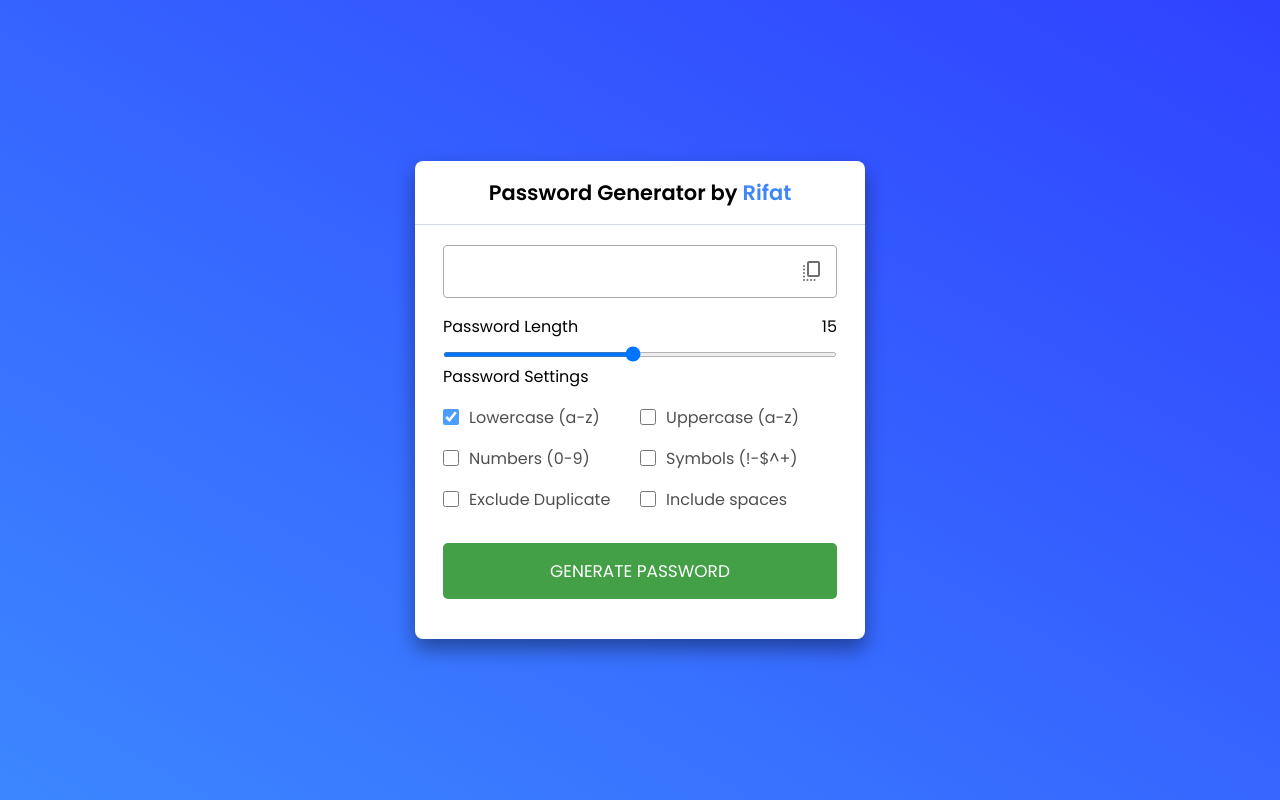
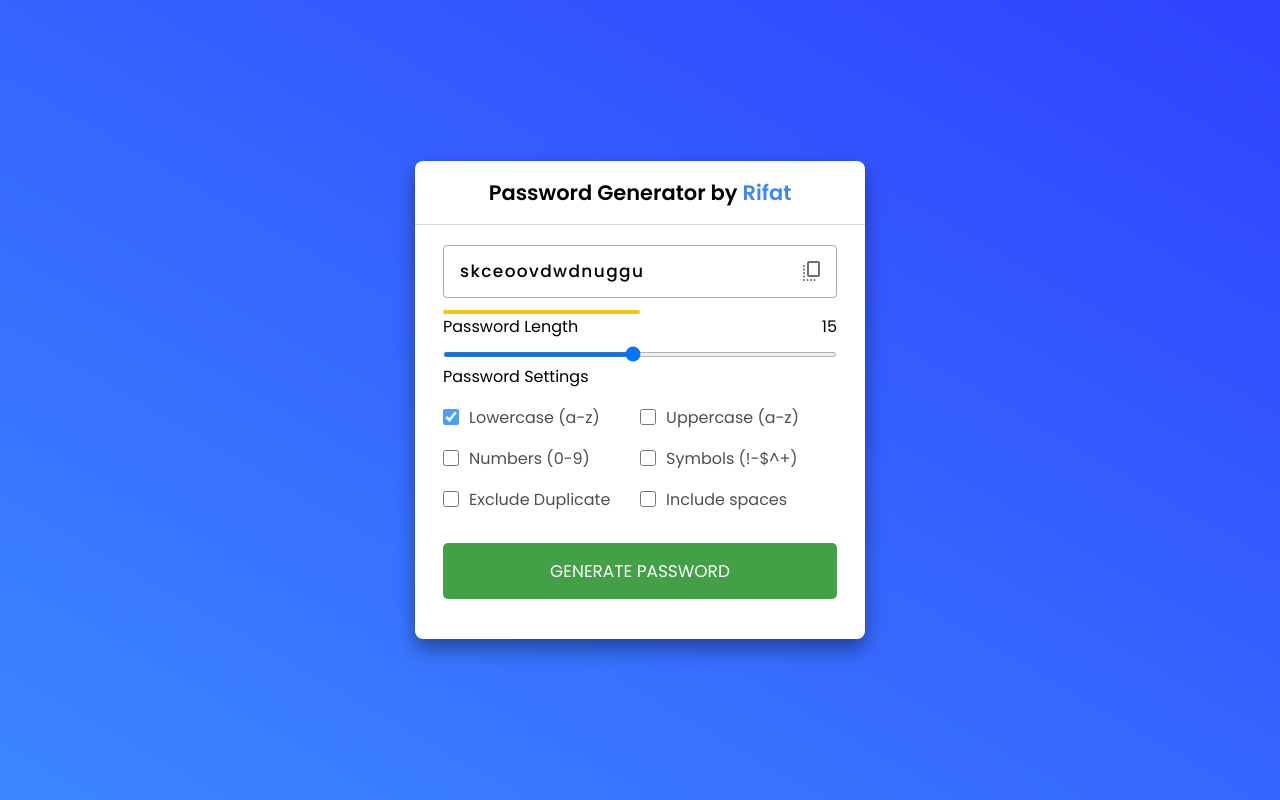
Before and after one commit to ripet00/password_generator, a plain HTML site: page index.html in a window 1280 px wide. Both pictures are taken after a click on the element "copy_all". Drawn offline with nearby package versions, Linux system fonts and the light colour scheme.

Commit message:
fixing the javascript

```diff
--- a/index.html
+++ b/index.html
@@ -50,7 +50,7 @@
               <label for="symbols">Symbols (!-$^+)</label>
             </li>
             <li class="option">
-              <input type="checkbox" id="ext-duplicate" />
+              <input type="checkbox" id="exc-duplicate" />
               <label for="exc-duplicate">Exclude Duplicate</label>
             </li>
             <li class="option">
--- a/script.js
+++ b/script.js
@@ -18,14 +18,14 @@ const generatePassword = () => {
   let staticPassword = "";
   let randomPassword = "";
   let excludeDuplicate = false;
-  let passLength = lengthSlider.Value;
+  let passLength = lengthSlider.value;
 
   // Looping untuk ulangi setiap option
   options.forEach((option) => {
     if (option.checked) {
       if (option.id !== "exc-duplicate" && option.id !== "spaces") {
         //Menambahkan characters staticPassword jika setiap optiondipilih
-        staticPassword += characters[opttion.id];
+        staticPassword += characters[option.id];
       } else if (option.id == "spaces") {
         // menambahkan space jika dipilih
         staticPassword += `${staticPassword}`;
@@ -82,10 +82,10 @@ updateSlider();
 const copyPassword = () => {
   navigator.clipboard.writeText(passwordInput.value);
   copyIcon.innerText = "check";
-  copyIcon.computedStyleMap.color = "#4285f4";
+  copyIcon.style.color = "#4285f4";
   setTimeout(() => {
     copyIcon.innerText = "copy_all";
-    copyIcon.computedStyleMap.color = "#707070";
+    copyIcon.style.color = "#707070";
   }, 1500);
 };
 
```
